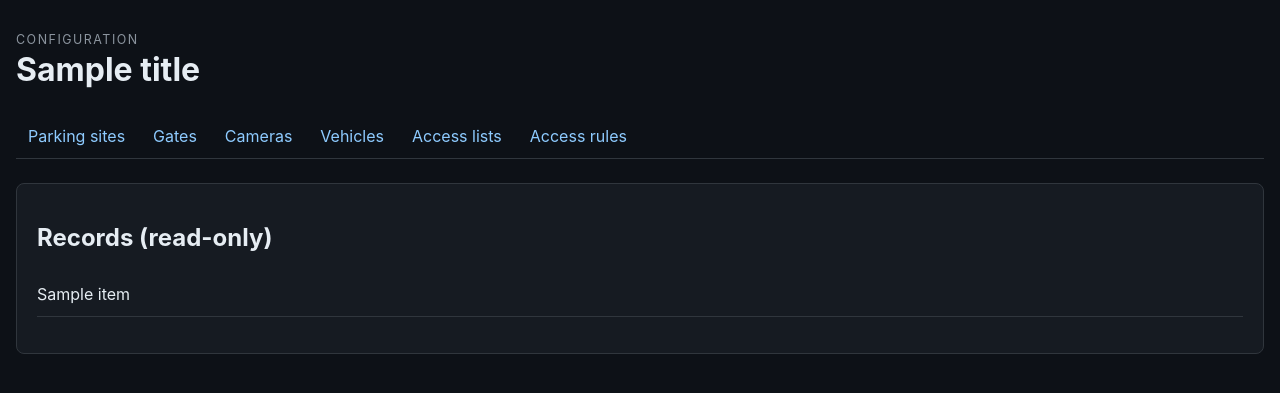
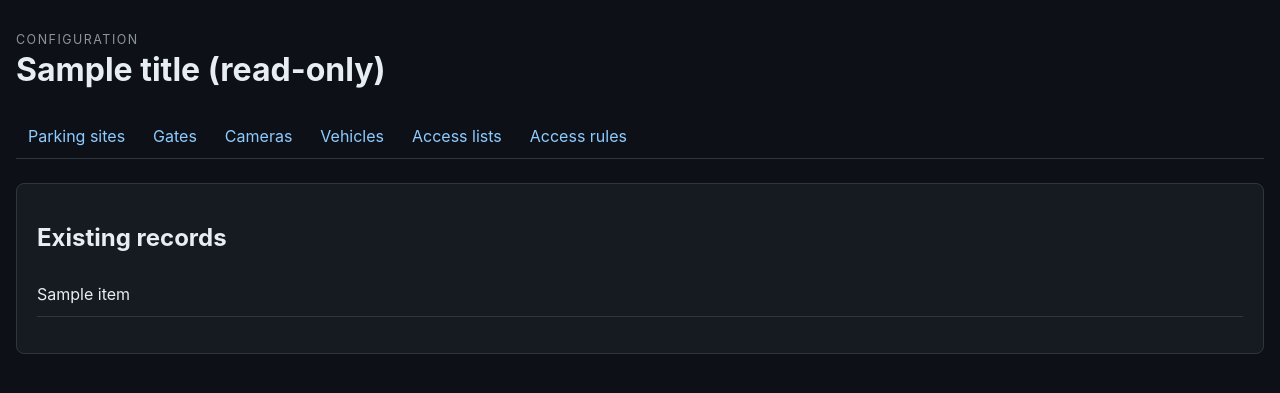
Before and after one commit to p95max/cerberus, a Django app: template backend/domain/templates/domain/operator/management.html in a window 1280 px wide. Shown: the part 64-457 px from the top of the page. Run offline with Django 5.2, Linux system fonts and the light colour scheme; the template is opened without the code that fills it: most values are stand-ins (such as "Sample title", 1, 10 or a date in 2020); parts of the project's set-up code (start-up, migrations or seed data) failed here and were passed over.

Commit message:
Update management UI to reflect read-only status for vehicles and adjust test assertions accordingly

```diff
--- a/backend/domain/templates/domain/operator/management.html
+++ b/backend/domain/templates/domain/operator/management.html
@@ -1,6 +1,6 @@
 {% extends "domain/operator/base.html" %}
 {% block content %}
-  <div class="page-heading"><div><p class="eyebrow">Configuration</p><h1>{{ title }}</h1></div></div>
+  <div class="page-heading"><div><p class="eyebrow">Configuration</p><h1>{{ title }}{% if not can_manage %} (read-only){% endif %}</h1></div></div>
   <nav class="settings-tabs" aria-label="Configuration sections">
     <a href="{% url 'manage-resource' 'sites' %}" {% if resource == 'sites' %}aria-current="page"{% endif %}>Parking sites</a>
     <a href="{% url 'manage-resource' 'gates' %}" {% if resource == 'gates' %}aria-current="page"{% endif %}>Gates</a>
@@ -9,5 +9,5 @@
     <a href="{% url 'manage-resource' 'access-lists' %}" {% if resource == 'access-lists' %}aria-current="page"{% endif %}>Access lists</a>
     <a href="{% url 'manage-resource' 'access-rules' %}" {% if resource == 'access-rules' %}aria-current="page"{% endif %}>Access rules</a>
   </nav>
-  <div class="management-grid {% if not can_manage %}read-only{% endif %}">{% if can_manage %}<section><h2>Add {{ title|slice:":-1" }}</h2><form method="post" class="stacked-form">{% csrf_token %}{{ form.as_p }}<button type="submit">Save</button></form></section>{% endif %}<section><h2>{% if can_manage %}Existing records{% else %}Records (read-only){% endif %}</h2><ul class="record-list">{% for item in items %}<li><span>{{ item }}</span>{% if can_manage %}<a href="{% url 'update-resource' resource item.pk %}">Edit</a>{% endif %}</li>{% empty %}<li>No records yet.</li>{% endfor %}</ul></section></div>
+  <div class="management-grid {% if not can_manage %}read-only{% endif %}">{% if can_manage %}<section><h2>Add {{ title|slice:":-1" }}</h2><form method="post" class="stacked-form">{% csrf_token %}{{ form.as_p }}<button type="submit">Save</button></form></section>{% endif %}<section><h2>Existing records</h2><ul class="record-list">{% for item in items %}<li><span>{{ item }}</span>{% if can_manage %}<a href="{% url 'update-resource' resource item.pk %}">Edit</a>{% endif %}</li>{% empty %}<li>No records yet.</li>{% endfor %}</ul></section></div>
 {% endblock %}
```
Also changed, not shown: backend/tests/test_operator_ui.py (+1 -1 lines).
